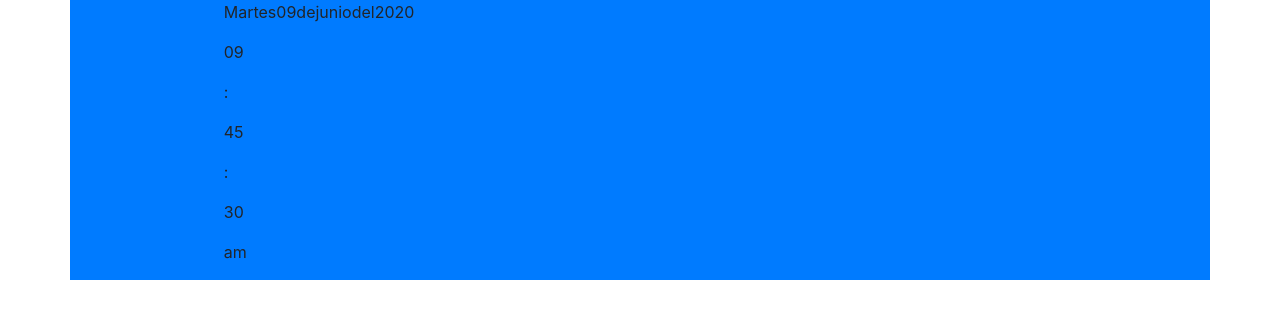
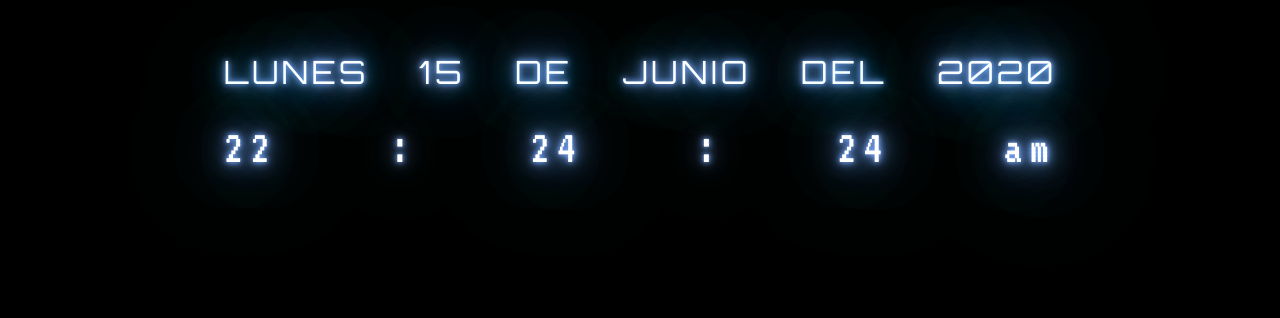
Before and after one commit to fabriziooller/reloj, a plain HTML site: page index.html in a window 1280 px wide. Drawn offline with Linux system fonts and the light colour scheme.

Commit message:
se agrego toda la parte logica de js y estetica de css

```diff
--- a/css/style.css
+++ b/css/style.css
@@ -0,0 +1,49 @@
+
+body{background: black;
+}
+.timer{font-family: 'VT323', monospace;
+    text-align: center;
+    font-size: 3em;
+color:#fff;
+letter-spacing: 0.15em;
+}
+.fecha{font-family: 'Orbitron', sans-serif;
+    text-align: center;
+    font-size: 2em;
+color:#fff;
+letter-spacing: 0.1em;
+text-transform: uppercase;
+}
+.pink {
+    text-shadow:
+        0 0 5px #FF7BAC,
+        0 0 10px #FF7BAC,
+        0 0 20px #FF7BAC,
+        0 0 40px #FF7BAC,
+        0 0 80px #FF7BAC,
+        0 0 90px #FF7BAC,
+        0 0 100px #FF7BAC,
+        0 0 150px #FF7BAC;
+}
+.blue {
+    text-shadow:
+        0 0 5px #7BACFF,
+        0 0 10px #7BACFF,
+        0 0 20px #7BACFF,
+        0 0 40px #7BACFF,
+        0 0 80px #7BACFF,
+        0 0 90px #7BACFF,
+        0 0 100px #7BACFF,
+        0 0 150px #7BACFF;
+}
+.green {
+    text-shadow:
+        0 0 5px #7BFFCE,
+        0 0 10px #7BFFCE,
+        0 0 20px #7BFFCE,
+        0 0 40px #7BFFCE,
+        0 0 80px #7BFFCE,
+        0 0 90px #7BFFCE,
+        0 0 100px #7BFFCE,
+        0 0 150px #7BFFCE;
+}
--- a/index.html
+++ b/index.html
@@ -7,25 +7,28 @@
     <meta name="keywords" content="reloj, hatml, css, js">
     <title>Reloj</title>
     <link rel="stylesheet" href="css/bootstrap.min.css">
+    <link rel="stylesheet" href="css/style.css">
+    <link href="https://fonts.googleapis.com/css2?family=VT323&display=swap" rel="stylesheet">
+    <link href="https://fonts.googleapis.com/css2?family=Orbitron&family=VT323&display=swap" rel="stylesheet">
 </head>
 
 <body>
-    <main class="container bg-primary d-flex justify-content-center">
-        <section class="w-75">
-            <div class="d-flex">
-                <p id="diaSemana">Martes</p>
-                <p id="dia">09</p>
+    <main class="container mt-5 d-flex justify-content-center">
+        <section class="w-75 blue">
+            <div class="d-flex justify-content-between fecha">
+                <p id="diaSemana"> </p>
+                <p id="dia"></p>
                 <p>de</p>
-                <p id="mes">junio</p>
+                <p id="mes"></p>
                 <p>del</p>
-                <p id="anio">2020</p>
+                <p id="anio"></p>
             </div>
-            <div>
-                <p id="horas">09</p>
+            <div class="d-flex justify-content-between timer">
+                <p id="horas"></p>
                 <p>:</p>
-                <p id="minutos">45</p>
+                <p id="minutos"></p>
                 <p>:</p>
-                <p id="segundos">30</p>
+                <p id="segundos"></p>
                 <p id="amPm">am</p>
             </div>
         </section>
--- a/js/reloj.js
+++ b/js/reloj.js
@@ -6,9 +6,50 @@
 //let contador = 1;
 //let tiempo = window.setInterval(contar,1000)
 //function contar(){
-  //  document.write(contador + "<br>")
-    //contador++;
-    //if(contador > 15){
-      //  clearInterval(tiempo)
-   // }
+//  document.write(contador + "<br>")
+//contador++;
+//if(contador > 15){
+//  clearInterval(tiempo)
+// }
 //}
+function crearHora() {
+  let fecha = new Date(),
+    hora = fecha.getHours(),
+    minutos = fecha.getMinutes(),
+    segundos = fecha.getSeconds(),
+    diaSemana = fecha.getDay(),
+    dia = fecha.getDate(),
+    mes = fecha.getMonth(),
+    anio = fecha.getFullYear();
+  //enviar al html las variables
+  let parrafDiaSemana = document.getElementById("diaSemana"),
+    parrafDia = document.getElementById("dia"),
+    parrafMes = document.getElementById("mes"),
+    parrafAnio = document.getElementById("anio");
+  //asignar valores a los objetos del html
+  parrafDia.innerText = dia;
+  parrafAnio.innerText = anio;
+  let semana = ["Domingo", "Lunes", "Martes", "Miercoles", "Jueves", "Viernes", "Sábado"],
+    meses = ["Enero", "Febrero", "Marzo", "Abril", "Mayo", "Junio", "Julio", "Agosto", "Septiembre", "Octubre", "Noviembre", "Diciembre"];
+
+  parrafDiaSemana.innerText = semana[diaSemana];
+  parrafMes.innerText = meses[mes];
+//obtener objetos del html
+let parrafHora= document.getElementById("horas"),
+parrafMinutos = document.getElementById("minutos"),
+parrafSegundos = document.getElementById("segundos");
+
+if(segundos < 10){
+  parrafSegundos.innerText = "0" + segundos;
+} else{
+  parrafSegundos.innerText = segundos;
+}
+
+parrafHora.innerText = hora;
+parrafMinutos.innerText = minutos;
+
+  console.log(fecha);
+  console.log(dia);
+}
+
+window.setInterval(crearHora,1000);
```
